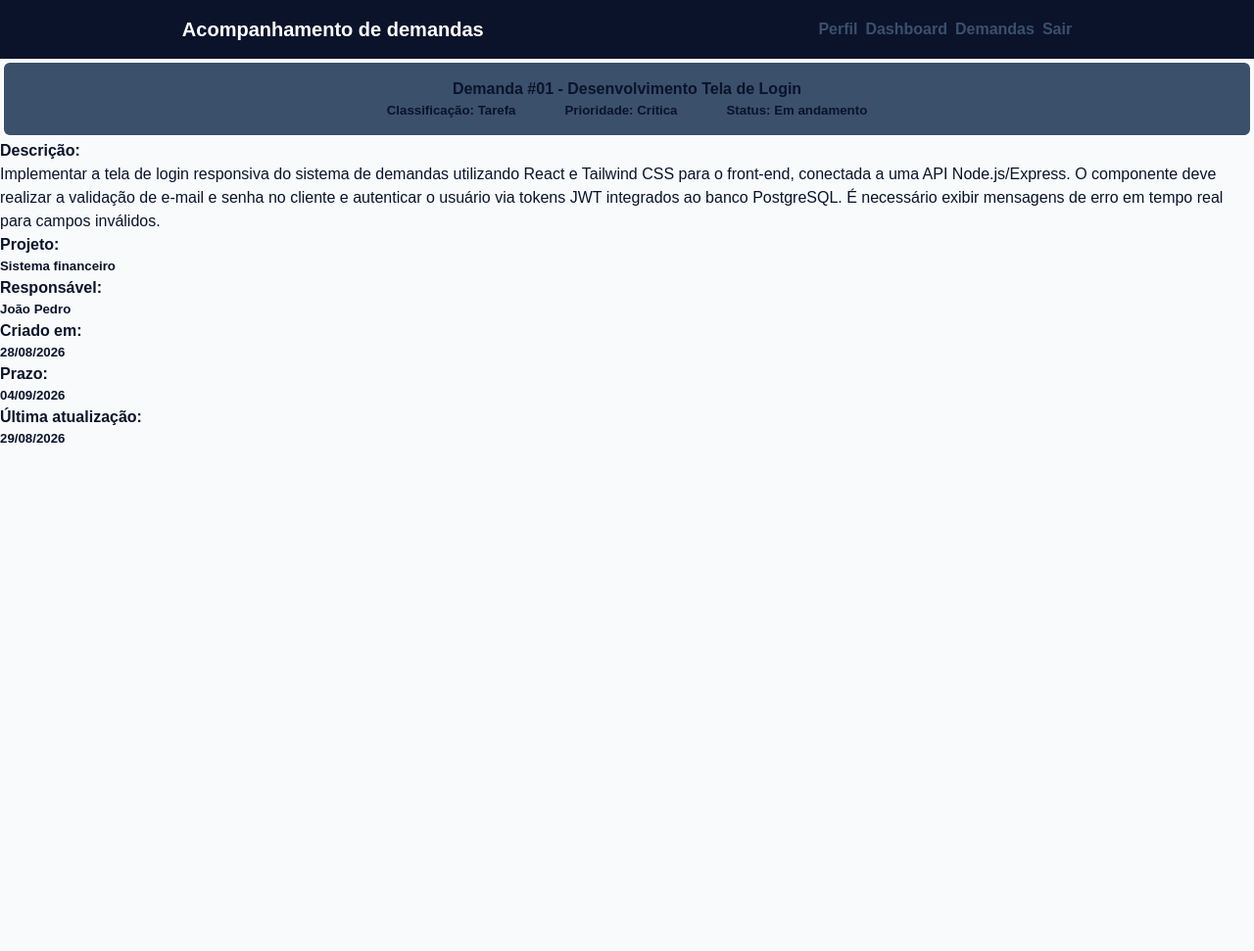
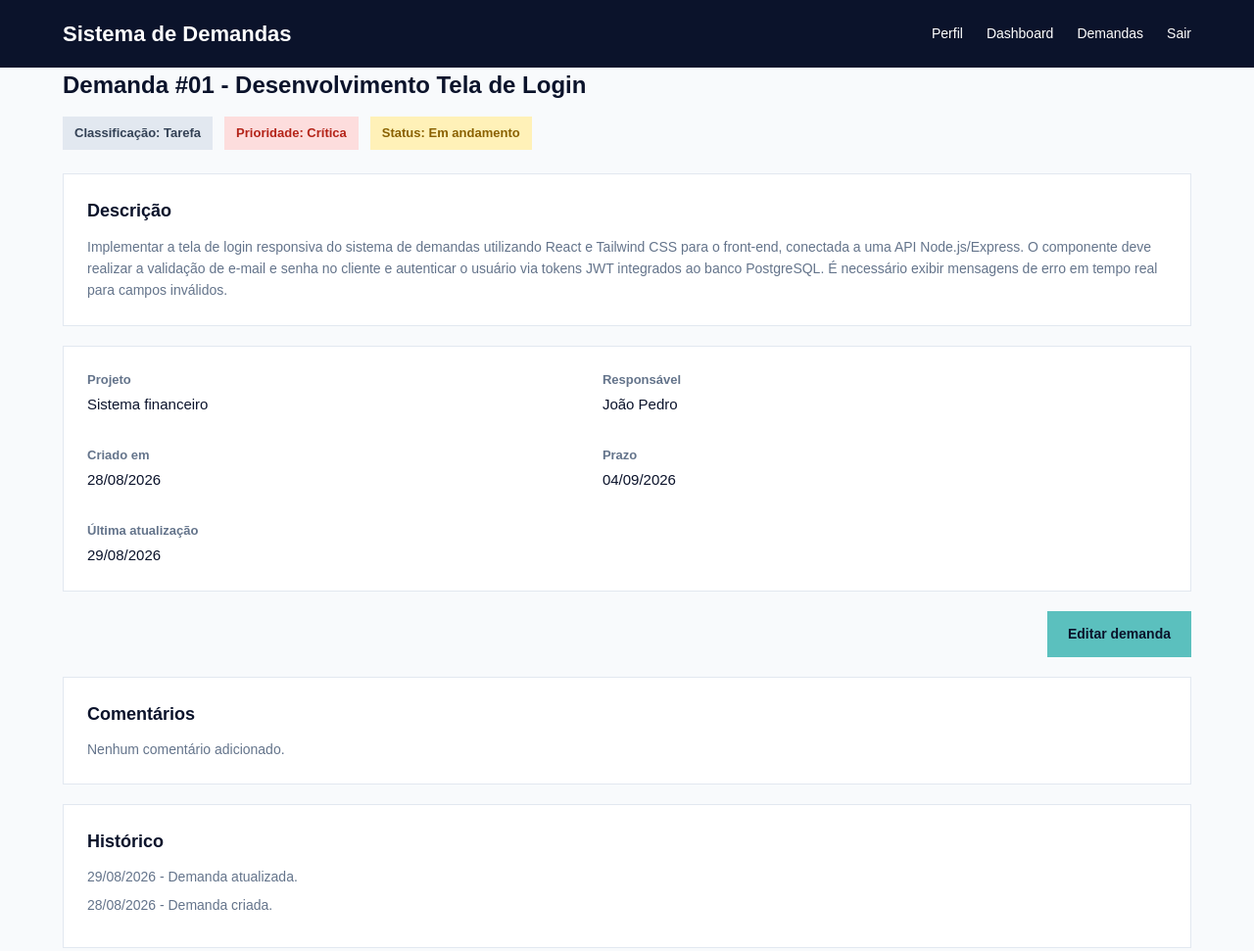
Before and after one commit to luizguv/PI-II-TIME19, a plain HTML site: page frontend/detalhes-demanda.html in a window 1280 px wide. Shown: the whole page at 98% size. Before the commit the page ends 800 px from the top, so only its background shows below. Drawn offline with Linux system fonts and the light colour scheme.

Commit message:
finalizando estilização da tela

```diff
--- a/frontend/css/detalhes-demanda.css
+++ b/frontend/css/detalhes-demanda.css
@@ -1,37 +1,251 @@
+header {
+    background-color: #0B132B;
+}
+
 .cabecalho {
-  display: flex;
-  padding: 15px;
-  background-color: var(--prussian-blue);
-  color: var(--white);
-  justify-content: space-around;
-  align-items: center;
+    display: flex;
+    justify-content: space-between;
+    align-items: center;
+
+    padding-top: 18px;
+    padding-bottom: 18px;
 }
 
 .cabecalho h1 {
-  font-size: 20px;
+    color: #FFFFFF;
+
+    font-size: 22px;
+    font-weight: bold;
 }
 
 .navegacao {
-  display: flex;
-  color: var(--gray-300);
-  font-weight: bold;
-  gap: 8px;
+    display: flex;
+    align-items: center;
+
+    gap: 24px;
+}
+
+.navegacao a {
+    color: #FFFFFF;
+
+    font-size: 14px;
+
+    text-decoration: none;
+}
+
+.navegacao a:hover {
+    color: #5BC0BE;
+}
+
+main {
+    padding-top: 32px;
+    padding-bottom: 40px;
 }
 
 .identificacao-demanda {
-  display: flex;
-  padding: 15px;
-  flex-direction: column;
-  align-items: center;
-  flex-wrap: wrap;
-  color: var(--text-primary);
-  margin: 2px;
-  border: 2px solid var(--white);
-  border-radius: var(--radius-sm);
-  background-color: var(--dusk-blue);
+    margin-bottom: 24px;
+}
+
+.identificacao-demanda h2 {
+    color: #0B132B;
+
+    font-size: 24px;
+    font-weight: bold;
+
+    margin-bottom: 14px;
 }
 
 .classificacao-demanda {
-  display: flex;
-  gap: 50px;
+    display: flex;
+    align-items: center;
+
+    gap: 12px;
 }
+
+.classificacao-demanda h5 {
+    padding: 7px 12px;
+
+    font-size: 13px;
+}
+
+.tipo {
+    background-color: #E2E8F0;
+
+    color: #334155;
+}
+
+.prioridade {
+    background-color: #FDDDDD;
+
+    color: #B42318;
+}
+
+.status {
+    background-color: #FFF1B8;
+
+    color: #8A6100;
+}
+
+.secao-descricao {
+    margin-bottom: 20px;
+}
+
+.descricao {
+    background-color: #FFFFFF;
+
+    border-width: 1px;
+    border-style: solid;
+    border-color: #E2E8F0;
+
+    padding: 24px;
+}
+
+.descricao h3 {
+    color: #0B132B;
+
+    font-size: 18px;
+    font-weight: bold;
+
+    margin-bottom: 12px;
+}
+
+.descricao p {
+    color: #64748B;
+
+    font-size: 14px;
+
+    line-height: 1.6;
+}
+
+.secao-projeto {
+    margin-bottom: 20px;
+}
+
+.projeto {
+    display: flex;
+    flex-wrap: wrap;
+
+    gap: 30px;
+
+    background-color: #FFFFFF;
+
+    border-width: 1px;
+    border-style: solid;
+    border-color: #E2E8F0;
+
+    padding: 24px;
+}
+
+.informacao-projeto {
+    width: 45%;
+}
+
+.informacao-projeto h4 {
+    color: #64748B;
+
+    font-size: 13px;
+    font-weight: bold;
+
+    margin-bottom: 5px;
+}
+
+.informacao-projeto p {
+    color: #0B132B;
+
+    font-size: 15px;
+}
+
+.secao-botao {
+    display: flex;
+
+    justify-content: flex-end;
+
+    margin-bottom: 20px;
+}
+
+.botao-editar-demanda {
+    display: inline-block;
+
+    background-color: #5BC0BE;
+
+    color: #0B132B;
+
+    padding: 12px 20px;
+
+    border-width: 1px;
+    border-style: solid;
+    border-color: #5BC0BE;
+
+    font-size: 14px;
+    font-weight: bold;
+
+    text-decoration: none;
+}
+
+.botao-editar-demanda:hover {
+    background-color: #3A506B;
+
+    border-color: #3A506B;
+
+    color: #FFFFFF;
+}
+
+.secao-comentarios {
+    margin-bottom: 20px;
+}
+
+.comentarios {
+    background-color: #FFFFFF;
+
+    border-width: 1px;
+    border-style: solid;
+    border-color: #E2E8F0;
+
+    padding: 24px;
+}
+
+.comentarios h3 {
+    color: #0B132B;
+
+    font-size: 18px;
+    font-weight: bold;
+
+    margin-bottom: 12px;
+}
+
+.comentarios p {
+    color: #64748B;
+
+    font-size: 14px;
+}
+
+.secao-historico {
+    margin-bottom: 30px;
+}
+
+.historico {
+    background-color: #FFFFFF;
+
+    border-width: 1px;
+    border-style: solid;
+    border-color: #E2E8F0;
+
+    padding: 24px;
+}
+
+.historico h3 {
+    color: #0B132B;
+
+    font-size: 18px;
+    font-weight: bold;
+
+    margin-bottom: 12px;
+}
+
+.historico p {
+    color: #64748B;
+
+    font-size: 14px;
+
+    margin-bottom: 8px;
+}
--- a/frontend/detalhes-demanda.html
+++ b/frontend/detalhes-demanda.html
@@ -3,14 +3,17 @@
   <head>
     <meta charset="UTF-8" />
     <meta name="viewport" content="width=device-width, initial-scale=1.0" />
-    <title>Detalhes</title>
+
+    <title>Detalhes demanda</title>
+
     <link rel="stylesheet" href="css/global.css" />
     <link rel="stylesheet" href="css/detalhes-demanda.css" />
   </head>
+
   <body>
     <header>
-      <div class="cabecalho">
-        <h1>Acompanhamento de demandas</h1>
+      <div class="cabecalho container">
+        <h1>Sistema de Demandas</h1>
 
         <div class="navegacao">
           <a href="#">Perfil</a>
@@ -21,21 +24,37 @@
       </div>
     </header>
 
-    <main>
+    <main class="container">
+
       <div class="identificacao-demanda">
-        <h4>Demanda #01 - Desenvolvimento Tela de Login</h4>
-        <div class="secao-classificacao">
-          <div class="classificacao-demanda">
-            <h5>Classificação: Tarefa</h5>
-            <h5>Prioridade: Crítica</h5>
-            <h5>Status: Em andamento</h5>
-          </div>
+
+        <h2>Demanda #01 - Desenvolvimento Tela de Login</h2>
+
+        <div class="classificacao-demanda">
+
+          <h5 class="tipo">
+            Classificação: Tarefa
+          </h5>
+
+          <h5 class="prioridade">
+            Prioridade: Crítica
+          </h5>
+
+          <h5 class="status">
+            Status: Em andamento
+          </h5>
+
         </div>
+
       </div>
 
+
       <div class="secao-descricao">
+
         <div class="descricao">
-          <h4>Descrição:</h4>
+
+          <h3>Descrição</h3>
+
           <p>
             Implementar a tela de login responsiva do sistema de demandas
             utilizando React e Tailwind CSS para o front-end, conectada a uma
@@ -44,35 +63,89 @@
             integrados ao banco PostgreSQL. É necessário exibir mensagens de
             erro em tempo real para campos inválidos.
           </p>
+
         </div>
+
       </div>
 
+
       <div class="secao-projeto">
+
         <div class="projeto">
-          <h4>Projeto:</h4>
-          <h5>Sistema financeiro</h5>
-          <h4>Responsável:</h4>
-          <h5>João Pedro</h5>
-          <h4>Criado em:</h4>
-          <h5>28/08/2026</h5>
-          <h4>Prazo:</h4>
-          <h5>04/09/2026</h5>
-          <h4>Última atualização:</h4>
-          <h5>29/08/2026</h5>
+
+          <div class="informacao-projeto">
+            <h4>Projeto</h4>
+            <p>Sistema financeiro</p>
+          </div>
+
+          <div class="informacao-projeto">
+            <h4>Responsável</h4>
+            <p>João Pedro</p>
+          </div>
+
+          <div class="informacao-projeto">
+            <h4>Criado em</h4>
+            <p>28/08/2026</p>
+          </div>
+
+          <div class="informacao-projeto">
+            <h4>Prazo</h4>
+            <p>04/09/2026</p>
+          </div>
+
+          <div class="informacao-projeto">
+            <h4>Última atualização</h4>
+            <p>29/08/2026</p>
+          </div>
+
         </div>
+
       </div>
 
+
       <div class="secao-botao">
-        <div class="botao-editar-demanda"></div>
+
+        <a href="#" class="botao-editar-demanda">
+          Editar demanda
+        </a>
+
       </div>
 
-      <div secao-comentarios>
-        <div class="comentarios"></div>
+
+      <div class="secao-comentarios">
+
+        <div class="comentarios">
+
+          <h3>Comentários</h3>
+
+          <p>
+            Nenhum comentário adicionado.
+          </p>
+
+        </div>
+
       </div>
 
+
       <div class="secao-historico">
-        <div class="historico"></div>
+
+        <div class="historico">
+
+          <h3>Histórico</h3>
+
+          <p>
+            29/08/2026 - Demanda atualizada.
+          </p>
+
+          <p>
+            28/08/2026 - Demanda criada.
+          </p>
+
+        </div>
+
       </div>
+
     </main>
+
   </body>
 </html>
```
